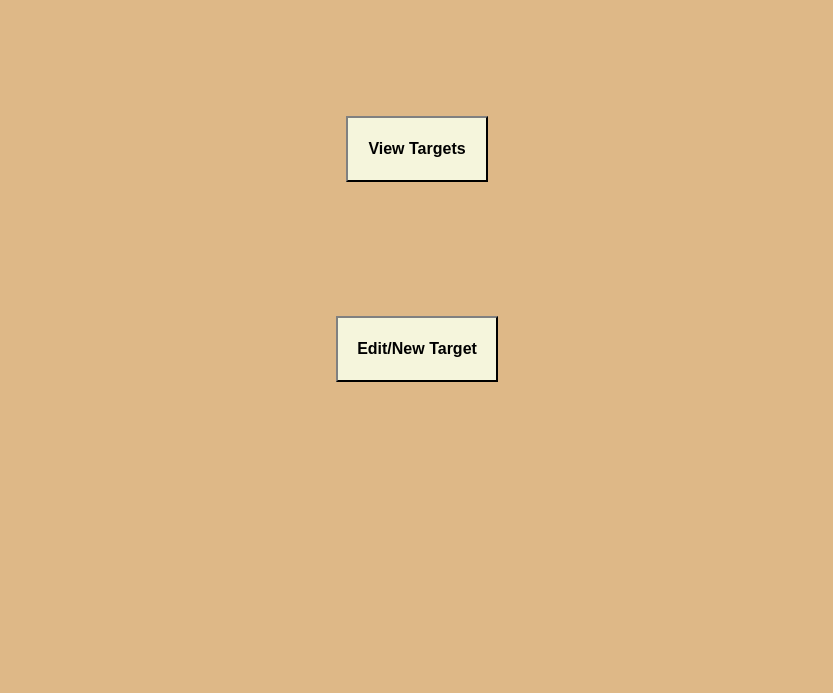
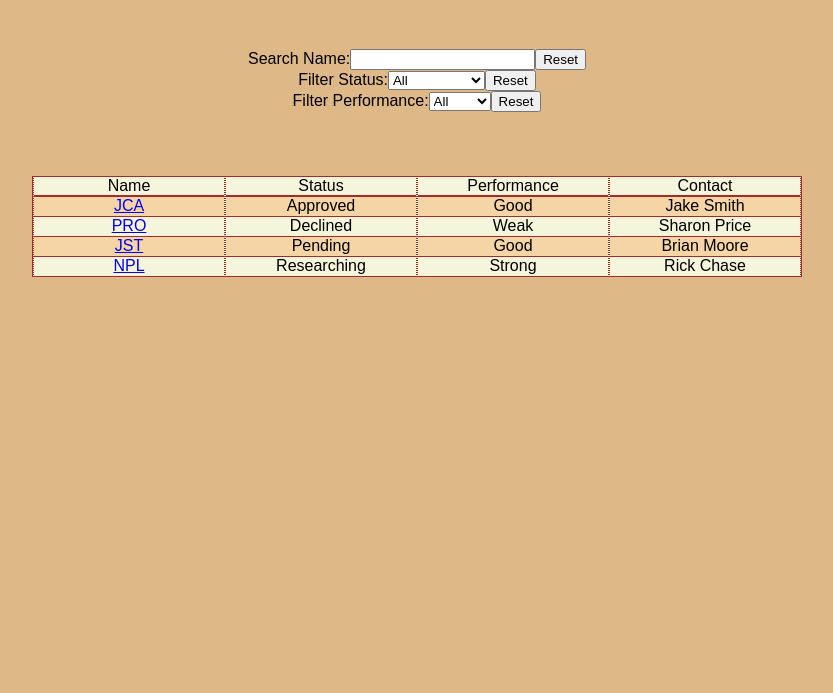
Before and after one commit to BGamber/inscodechallenge, a React app: page / in a window 1280 px wide. Shown: the part 107-800 px from the top of the page, without its empty margins (223-1056 px from the left). Built offline with nearby package versions, Linux system fonts and the light colour scheme.

Commit message:
In-Person Review Changes

```diff
--- a/src/actions/create.js
+++ b/src/actions/create.js
@@ -22,7 +22,7 @@ export let createEntryReducer = state => {
     contactPhoneInputValue: "",
     contactEmailInputValue: "",
     performanceInputValue: "Strong",
-    companyList: [newEntry, ...state.companyList.filter(company => company.name !== state.nameInputValue)]
+    companyList: [newEntry, ...state.companyList.filter(company => company.name !== state.companyEditSelect)]
   };
   return newState;
 };
--- a/src/components/App.js
+++ b/src/components/App.js
@@ -16,9 +16,9 @@ let App = () => (
   <div className="app">
     <Router className="test">
       <Switch>
+        {/* <Route exact path="/" component={(props) =>
+          <MainMenu {...props} />} /> */}
         <Route exact path="/" component={(props) =>
-          <MainMenu {...props} />} />
-        <Route path="/view" component={(props) =>
           <ViewList {...props} />} />
         <Route path="/edit" component={(props) =>
           <EditEntry {...props} />} />
--- a/src/components/EditEntry.js
+++ b/src/components/EditEntry.js
@@ -107,7 +107,7 @@ let EditEntry = ({
           return (
             <Link
               className="submit-button"
-              to="/view"
+              to="/"
               onClick={() => submitTarget()}
             >
               Submit Change
@@ -120,7 +120,7 @@ let EditEntry = ({
           return (
             <Link
               className="delete-button"
-              to="/view"
+              to="/"
               onClick={() => deleteTarget()}
             >
               Delete Target
--- a/src/components/ViewList.js
+++ b/src/components/ViewList.js
@@ -4,6 +4,9 @@ import BackToMenuBtn from "./BackToMenuBtn";
 import "../styles/ViewList.css";
 
 import { updateSearch, updateFilter } from "../actions/fetch";
+import { updateInput } from "../actions/edit";
+
+import { Link } from "react-router-dom";
 
 import { connect } from "react-redux";
 
@@ -14,24 +17,35 @@ let ViewList = ({
   resetSearch,
   filter,
   changeFilter,
-  resetFilter
+  resetFilter,
+  targetEdit
 }) => (
   <div className="view-list">
     <Header content="View Targets" />
-    <BackToMenuBtn />
+    {/* <BackToMenuBtn /> */}
     <label>
-      Search:
+      Search Name:
       <input value={companySearch} onChange={event => searchCompany(event)} />
       <button onClick={() => resetSearch()}>Reset</button>
     </label>
     <label>
-      Filter:
+      Filter Status:
       <select value={filter} onChange={event => changeFilter(event)}>
         <option value="All">All</option>
         <option value="Researching">Researching</option>
         <option value="Pending">Pending</option>
         <option value="Approved">Approved</option>
         <option value="Declined">Declined</option>
+      </select>
+      <button onClick={() => resetFilter()}>Reset</button>
+    </label>
+    <label>
+      Filter Performance:
+      <select value={filter} onChange={event => changeFilter(event)}>
+        <option value="All">All</option>
+        <option value="Researching">Strong</option>
+        <option value="Pending">Good</option>
+        <option value="Approved">Weak</option>
       </select>
       <button onClick={() => resetFilter()}>Reset</button>
     </label>
@@ -45,8 +59,9 @@ let ViewList = ({
             <div
               key={"list-" + company.name}
               className={"col-name-item" + (index % 2 === 0 ? " even" : " odd")}
+              onClick={() => targetEdit(company.name)}
             >
-              {company.name}
+              <Link to="/edit">{company.name}</Link>
             </div>
           ))}
       </div>
@@ -123,7 +138,11 @@ let mapDispatchToProps = dispatch => {
     },
     resetFilter: () => {
       dispatch(updateFilter("All"));
-    }
+    },
+    targetEdit: (target) => {
+      dispatch(updateInput("companyEditSelect", target));
+
+    },
   };
 };
 
--- a/src/components/reducers.js
+++ b/src/components/reducers.js
@@ -66,7 +66,7 @@ let initialState = {
   contactNameInputValue: '',
   contactPhoneInputValue: '',
   contactEmailInputValue: '',
-  performanceInputValue: ''
+  performanceInputValue: 'Strong'
 };
 
 let reducers = {
--- a/src/styles/ViewList.css
+++ b/src/styles/ViewList.css
@@ -34,6 +34,7 @@
 }
 
 .col-name-item, .col-status-item, .col-performance-item, .col-contact-item {
+  min-height: 19px;
   width: 100%;
   display: flex;
   justify-content: center;
@@ -41,5 +42,5 @@
 }
 
 .even {
-  background-color: blanchedalmond;
+  background-color: rgb(245, 213, 165);
 }
```
